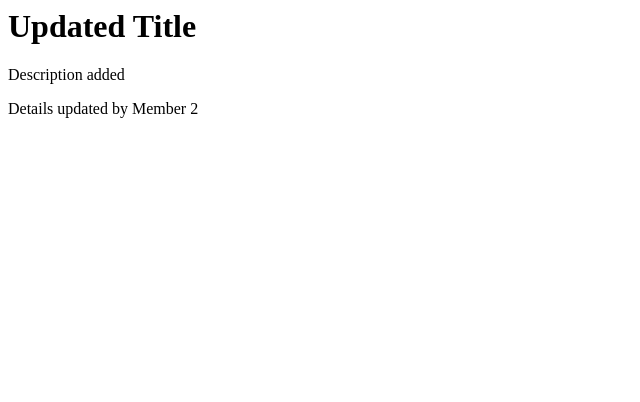
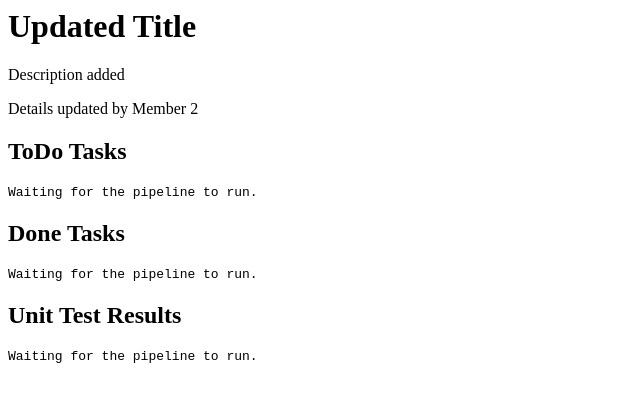
Before and after one commit to lewishofman/ppc, a plain HTML site: page index.html in a window 1280 px wide. Shown: the whole page, without its empty margins (0-640 px from the left). Drawn offline with Linux system fonts and the light colour scheme.

Commit message:
activity 4
Add task and test report sections for the actual activity 4

```diff
--- a/index.html
+++ b/index.html
@@ -1,3 +1,12 @@
 <h1>Updated Title</h1>
 <p>Description added</p>
 <p>Details updated by Member 2</p>
+
+<h2>ToDo Tasks</h2>
+<pre id="pending">Waiting for the pipeline to run.</pre>
+
+<h2>Done Tasks</h2>
+<pre id="completed">Waiting for the pipeline to run.</pre>
+
+<h2>Unit Test Results</h2>
+<pre id="unittest">Waiting for the pipeline to run.</pre>
```
